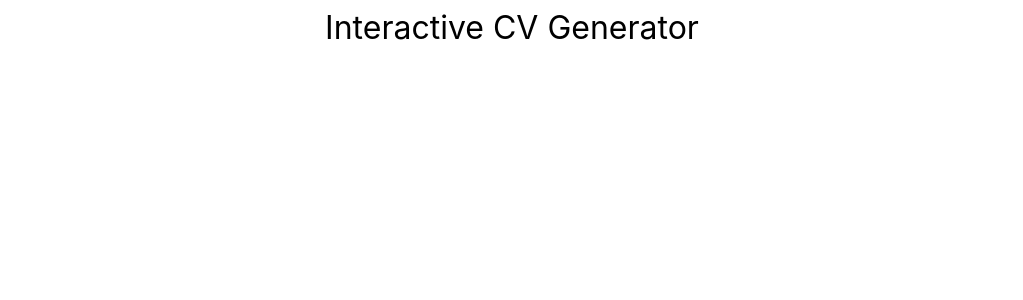
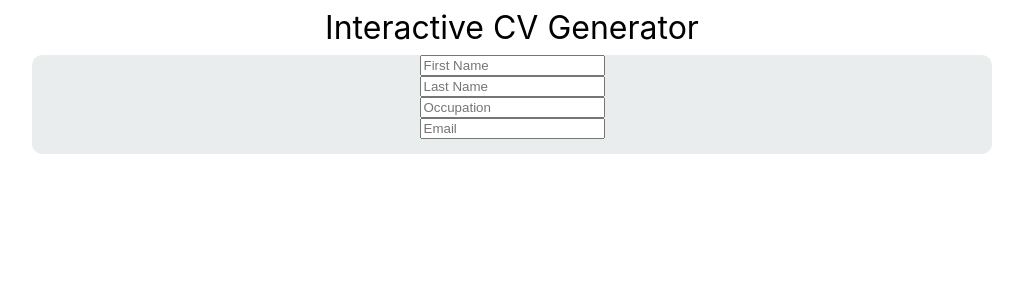
Before and after one commit to SkiltonJ/cv-project, a React (Create React App) app: page / in a window 1280 px wide. Shown: the top 300 px of the page, without its empty margins (128-1151 px from the left). Built offline with nearby package versions, Linux system fonts and the light colour scheme; the HTML template or start-up script is replaced by a standard one.

Commit message:
Add Header, Resume, and Personal classes

```diff
--- a/src/App.js
+++ b/src/App.js
@@ -1,5 +1,6 @@
 import './App.css';
 import React, { Component } from 'react';
+import Resume from './components/Resume';
 import Header from './components/Header';
 
 class App extends Component {
@@ -12,8 +13,9 @@ class App extends Component {
   }
   render() {
     return (
-    <div className='container'>
+    <div className='container center'>
       <Header />
+      <Resume />
     </div>
   )}
 }
--- a/src/components/Personal.js
+++ b/src/components/Personal.js
@@ -1 +1,29 @@
 import React, { Component } from "react";
+
+class Personal extends Component {
+  constructor(props) {
+    super(props)
+    this.state = {
+
+    }
+  }
+
+  render() {
+    return (
+      <div>
+        <form>
+          <div className="flex-col">
+            <input placeholder="First Name" type='text'></input>
+            <input placeholder="Last Name" type='text'></input>
+            <input placeholder="Occupation" type='text'></input>
+            <input placeholder="Email" type='text'></input>
+          </div>
+
+
+        </form>
+      </div>
+    )
+  }
+}
+
+export default Personal;
--- /dev/null
+++ b/src/components/Resume.js
@@ -0,0 +1,14 @@
+import React, { Component } from "react";
+import Personal from './Personal';
+
+class Resume extends Component {
+  render() {
+    return (
+      <main>
+        <Personal />
+      </main>
+    )
+  }
+}
+
+export default Resume;
--- a/src/index.css
+++ b/src/index.css
@@ -12,6 +12,12 @@ code {
     monospace;
 }
 
+.container {
+  display: flex;
+  flex-direction: column;
+  align-items: center;
+}
+
 .header {
   text-align: center;
 }
@@ -20,3 +26,19 @@ code {
   font-size: 2rem;
   padding: 0.5rem;
 }
+
+.flex-col {
+  display: flex;
+  flex-direction: column;
+}
+
+main {
+	padding-bottom: 15px;
+	margin-bottom: 20px;
+	display: flex;
+	flex-direction: column;
+	align-items: center;
+	width: 75%;
+	background: #EAEDED;
+	border-radius: 10px;
+}
```
Also changed, not shown: 1 other file (tests, documents, lock files or other folders).
